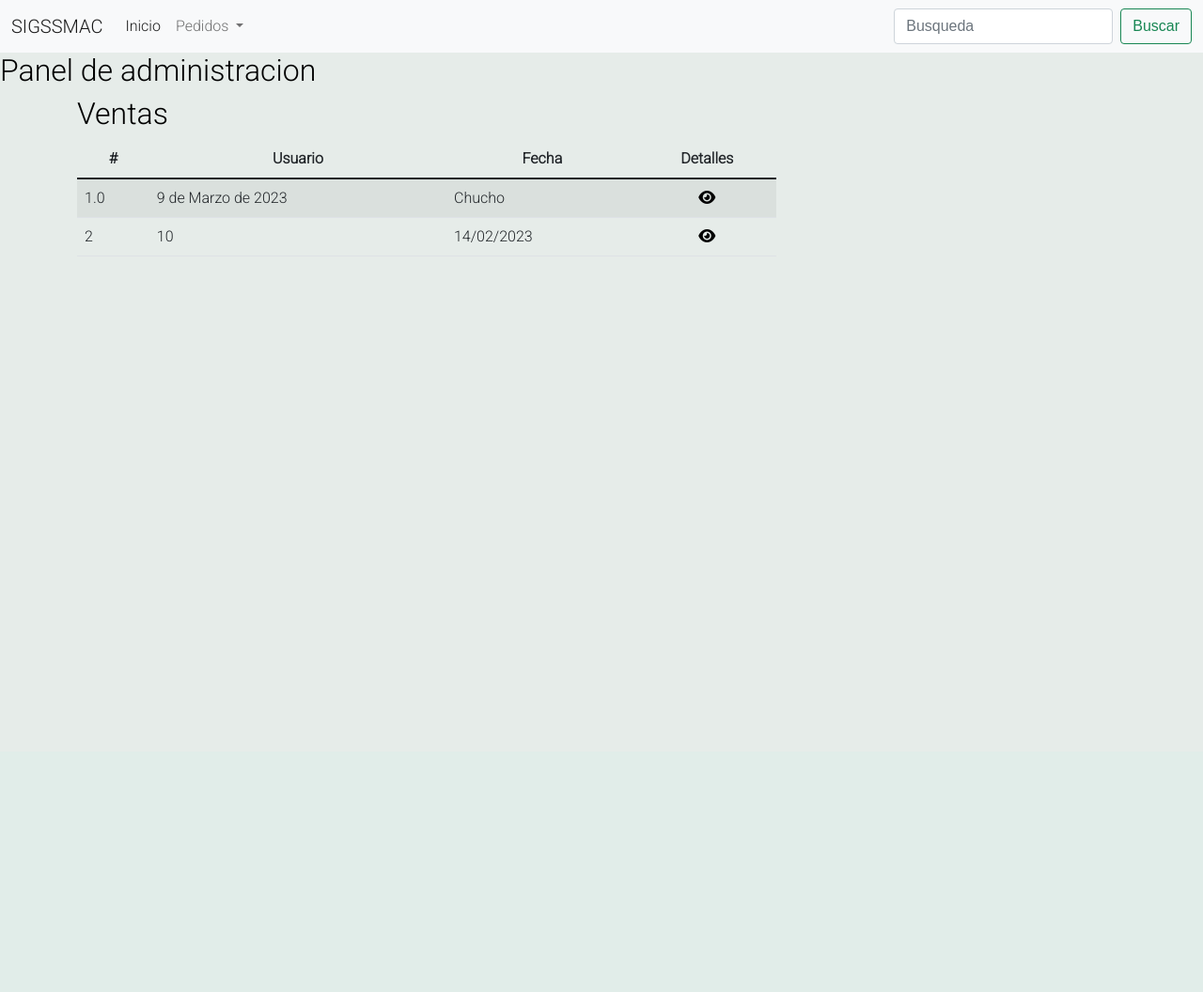
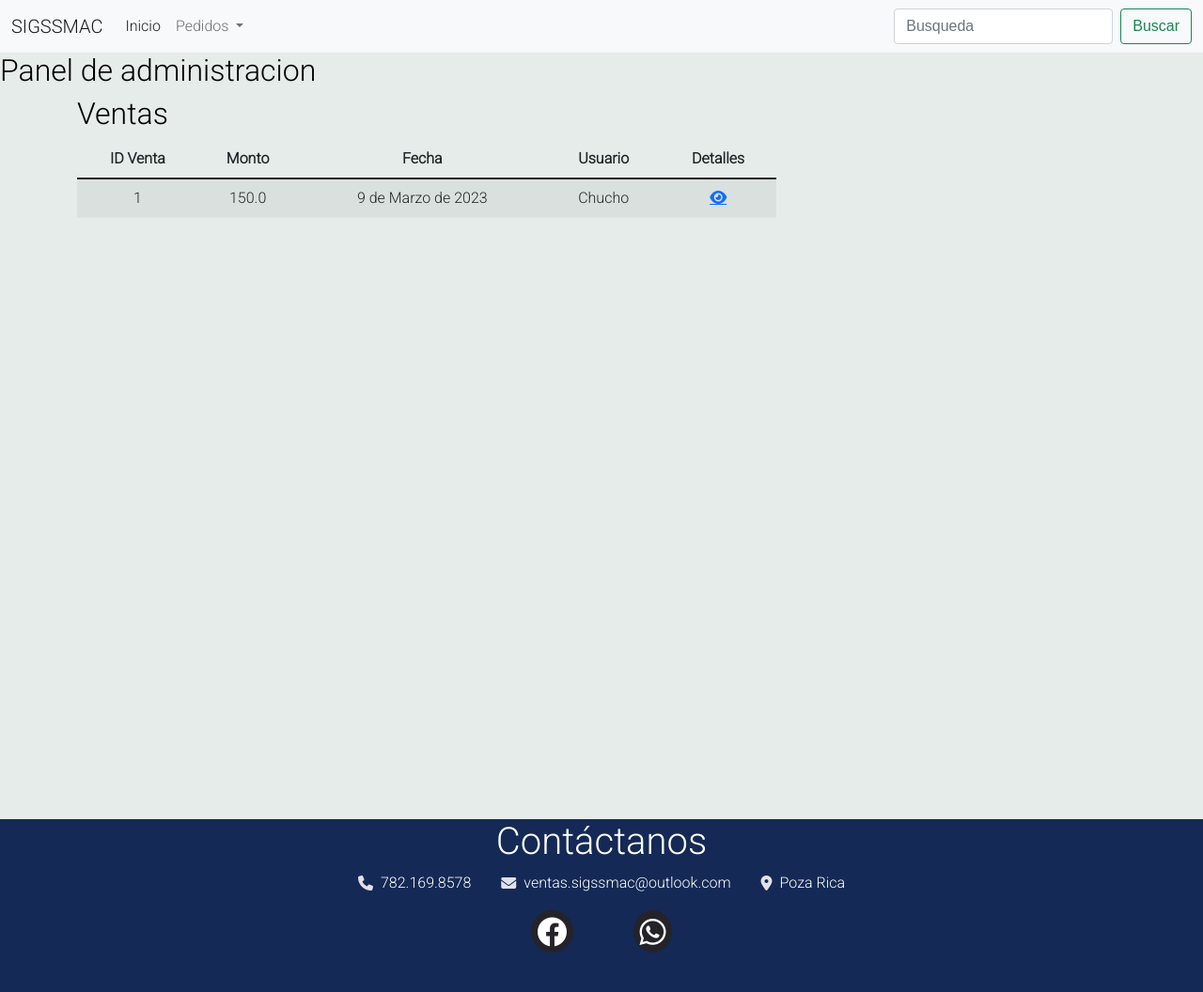
Before and after one commit to Walkman2000/EPP_Project, a Django app: page /administrador/ventas in a window 1280 px wide. Shown: the whole page at 94% size. Before the commit the page ends 258 px from the top, so only its background shows below. Run offline with Django 4.2, Linux system fonts and the light colour scheme; data comes from the database, SQL or seed files in the repository; some libraries are stand-ins or nearby versions.

Commit message:
no recuerdo que hice pero aja

```diff
--- a/EPP/views.py
+++ b/EPP/views.py
@@ -110,7 +110,7 @@ def ventas_admin(request):
     try:
         cursor = connection.cursor()
         # compras = cursor.execute("SELECT id_compra, fecha, u.usuario  FROM Compras as c, Usuarios as u where c.usuario_id = u.id")
-        cursor.execute("SELECT monto, fecha, u.usuario  FROM Compras inner join Usuarios as u")
+        cursor.execute("SELECT Ventas.id, monto, fecha, u.usuario  FROM Ventas inner join Usuarios as u")
         c = cursor.fetchall()
         print("Ventas: ", c)
         return render(request, "admin/ventas.html", {
--- a/templates/admin/ventas.html
+++ b/templates/admin/ventas.html
@@ -1,53 +1,7 @@
-<!DOCTYPE html>
-<html lang="es-MX">
-<head>
-    <meta charset="UTF-8">
-    <meta http-equiv="X-UA-Compatible" content="IE=edge">
-    <meta name="viewport" content="width=device-width, initial-scale=1.0">
-    <title>SIGSSMAC</title>
-    <link href="https://cdn.jsdelivr.net/npm/bootstrap@5.1.3/dist/css/bootstrap.min.css" rel="stylesheet">
-    <link rel="stylesheet" type="text/css" href="../../../static/styles.css">
-    <link rel="stylesheet" href="https://cdnjs.cloudflare.com/ajax/libs/font-awesome/6.3.0/css/all.min.css" integrity="sha512-SzlrxWUlpfuzQ+pcUCosxcglQRNAq/DZjVsC0lE40xsADsfeQoEypE+enwcOiGjk/bSuGGKHEyjSoQ1zVisanQ==" crossorigin="anonymous" referrerpolicy="no-referrer" />
-</head>
-<body>
+{% extends 'base_admin.html' %}
+{% load static %}
 
-    <div>
-        <nav class="navbar navbar-expand-lg navbar-light bg-light">
-          <div class="container-fluid">
-            <a class="navbar-brand" href="#">SIGSSMAC</a>
-            <button class="navbar-toggler" type="button" data-bs-toggle="collapse" data-bs-target="#navbarScroll"
-              aria-controls="navbarScroll" aria-expanded="false" aria-label="Toggle navigation">
-              <span class="navbar-toggler-icon"></span>
-            </button>
-            <div class="collapse navbar-collapse" id="navbarScroll">
-              <ul class="navbar-nav me-auto my-2 my-lg-0 navbar-nav-scroll" style="--bs-scroll-height: 100px;">
-                <li class="nav-item">
-                  <a class="nav-link active" aria-current="page" href="productos.html">Inicio</a>
-                </li>
-                <li class="nav-item dropdown">
-                  <a class="nav-link dropdown-toggle" href="#" id="navbarScrollingDropdown" role="button"
-                    data-bs-toggle="dropdown" aria-expanded="false">
-                    Pedidos
-                  </a>
-                  <ul class="dropdown-menu" aria-labelledby="navbarScrollingDropdown">
-                    <li><a class="dropdown-item" href="compras.html">Compras</a></li>
-                    <li><a class="dropdown-item" href="ventas.html">Ventas</a></li>
-
-                    <!-- <li>
-                      <hr class="dropdown-divider">
-                    </li>
-                    <li><a class="dropdown-item" href="#">Something else here</a></li> -->
-                  </ul>
-                </li>
-              </ul>
-              <form class="d-flex">
-                <input class="form-control me-2" type="search" placeholder="Busqueda" aria-label="Search">
-                <button class="btn btn-outline-success" type="submit">Buscar</button>
-              </form>
-            </div>
-          </div>
-        </nav>
-    </div>
+{% block content %}
     <h2>Panel de administracion</h2>
     <div class="container">
         <div class="col-sm-12 col-md-8 col-lg-8 col-xl-8">
@@ -55,30 +9,23 @@
             <table class="table table-striped table">
                 <thead>
                     <tr class="text-center">
-                        <th>#</th>
+                        <th>ID Venta</th>
+                        <th>Monto</th>
+                        <th>Fecha</th>
                         <th>Usuario</th>
-                        <th>Fecha</th>
                         <th>Detalles</th>
                     </tr>
                 </thead>
                 <tbody>
                   {% for venta in ventas %}
-                    <tr>
+                    <tr class="text-center">
                         <td>{{venta.0}}</td>
                         <td>{{venta.1}}</td>
                         <td>{{venta.2}}</td>
-                        <td style="text-align: center;">
-                            <a class="link-compra" href="detallesVenta.html"><i class="fa-solid fa-eye"></i></a>
-                        </td>
+                        <td>{{venta.3}}</td>
+                        <td><a class="fa-solid fa-eye" href="{% url 'sellsDetails' %}"></a></td>
                     </tr>
                     {% endfor %}
-                    <tr>
-                        <td>2</td>
-                        <td>10</td>
-                        <td>14/02/2023</td>
-                        <td style="text-align: center;">
-                            <a class="link-compra" href="detallesVenta.html"><i class="fa-solid fa-eye"></i></a>
-                        </td>
                     </tr>
 
                 </tbody>
@@ -86,4 +33,4 @@
         </div>
 
     </div>
-<script src="https://cdn.jsdelivr.net/npm/bootstrap@5.3.0-alpha1/dist/js/bootstrap.bundle.min.js"></script>
+    {% endblock %}
--- a/templates/base_admin.html
+++ b/templates/base_admin.html
@@ -34,7 +34,7 @@
               </a>
               <ul class="dropdown-menu" aria-labelledby="navbarScrollingDropdown">
                 <li><a class="dropdown-item" href="{% url 'buysAdmin' %}">Compras</a></li>
-                <li><a class="dropdown-item" href="ventas.html">Ventas</a></li>
+                <li><a class="dropdown-item" href="{% url 'sellsAdmin' %}">Ventas</a></li>
 
               </ul>
             </li>
@@ -52,7 +52,6 @@
 
   {% endblock  %}
 
-  <script src="https://cdn.jsdelivr.net/npm/bootstrap@5.3.0-alpha1/dist/js/bootstrap.bundle.min.js"></script>
   <script>
     document.querySelectorAll(".ver").forEach(element => {
                 const contenido = element.parentElement.parentElement.querySelector(".content");
```
Also changed, not shown: templates/admin/detallesVenta.html (+4 -4 lines), templates/admin/productos.html (+3 -20 lines), templates/vermas.html (deleted, +0 -36 lines), media/imagenes/61310hPcd-L._AC_SX679__D2jGSTk.jpg (added), media/imagenes/61310hPcd-L._AC_SX679__PMAgLWB.jpg (added), media/imagenes/61EVKR6RtL._SX522__O3IFhtQ.jpg (added).
